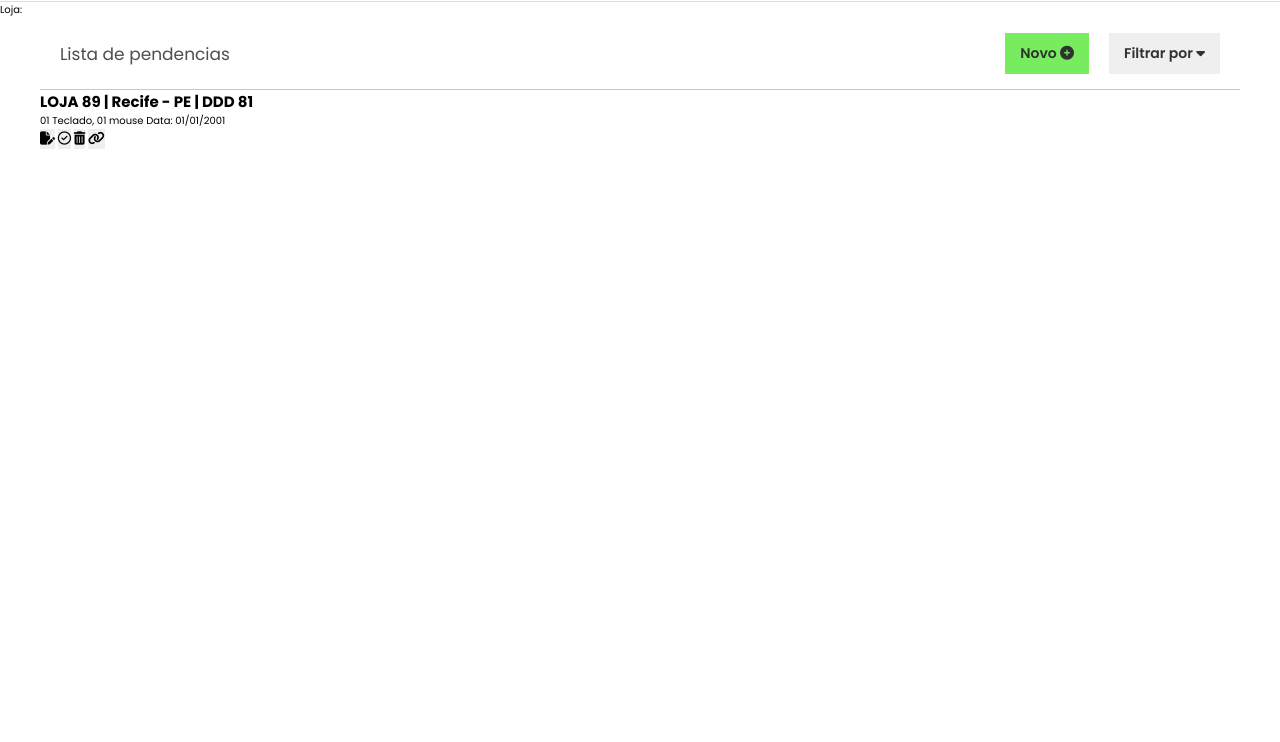
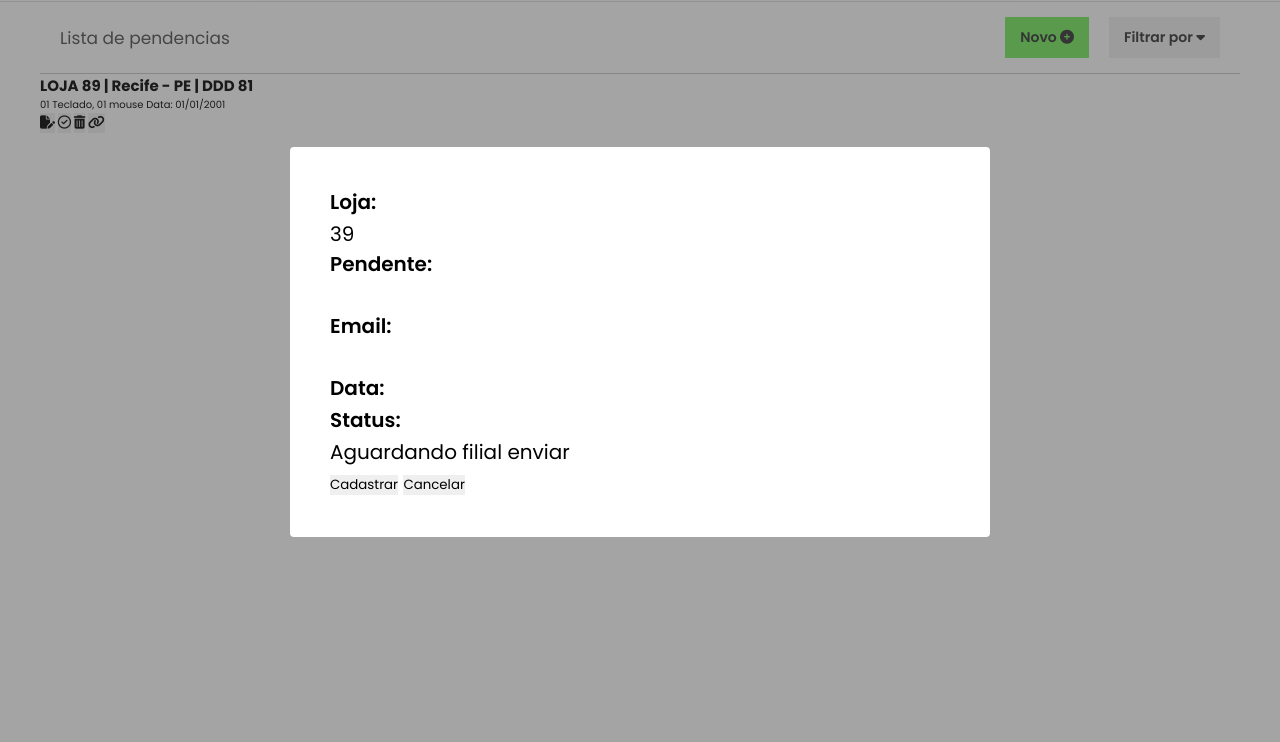
Before and after one commit to denninho1/CONTROLLER-D.T.I, a plain HTML site: page pages/pendencias_suporte.html in a window 1280 px wide. Shown: the part 58-800 px from the top of the page. Drawn offline with Linux system fonts and the light colour scheme.

Commit message:
Começando post taks

```diff
--- a/css/sup_pending.css
+++ b/css/sup_pending.css
@@ -36,3 +36,31 @@ section {
 .header_pending .btn_newtask {
     background-color: #76ec5e;
 }
+
+.create_task {
+    position: absolute;
+    top: 0;
+    background-color: rgba(58, 58, 58, 0.459);
+    width: 100%;
+    height: 100vh;
+    z-index: 1000;
+    display: flex;
+    justify-content: center;
+    align-items: center;
+    padding: 20px;
+}
+
+.create_task .task_title {
+    margin-bottom: 2px;
+    display: block;
+    font-weight: 600;
+}
+
+.create_task_wrapper {
+    font-size: 2rem;
+    background-color: #fff;
+    padding: 40px;
+    border-radius: 4px;
+    width: 700px;
+    max-width: 700px;
+}
--- a/pages/pendencias_suporte.html
+++ b/pages/pendencias_suporte.html
@@ -14,8 +14,31 @@
         <div class="right"><i class="fa-solid fa-user"></i></div>
     </header>
     <form action="post" class="create_task">
-        <div class="name_info">
-            <span>Loja:</span>
+        <div class="create_task_wrapper">
+            <div class="name_info">
+                <span class="task_title">Loja:</span>
+                <span>39</span>
+            </div>
+            <div class="pending_info">
+                <span class="task_title">Pendente:</span>
+                <input type="text">
+            </div>
+            <div class="email">
+                <span class="task_title">Email:</span>
+                <input type="text">
+            </div>
+            <div class="data">
+                <span class="task_title">Data:</span>
+            </div>
+            <div class="status">
+                <span class="task_title">Status:</span>
+                <span>Aguardando filial enviar</span>
+            </div>
+
+            <div class="btns">
+                <button>Cadastrar</button>
+                <button>Cancelar</button>
+            </div>
         </div>
     </form>
     <section class="">
```
